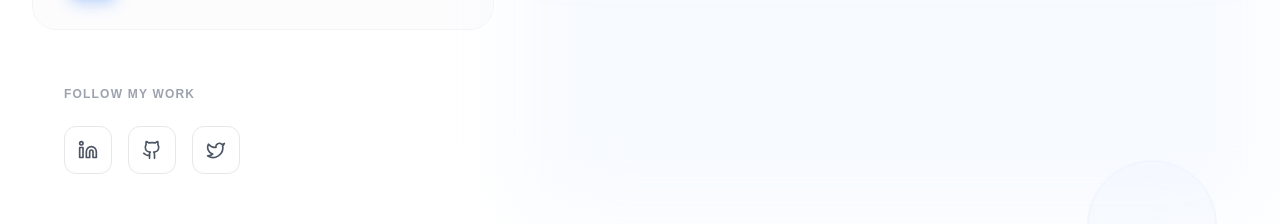
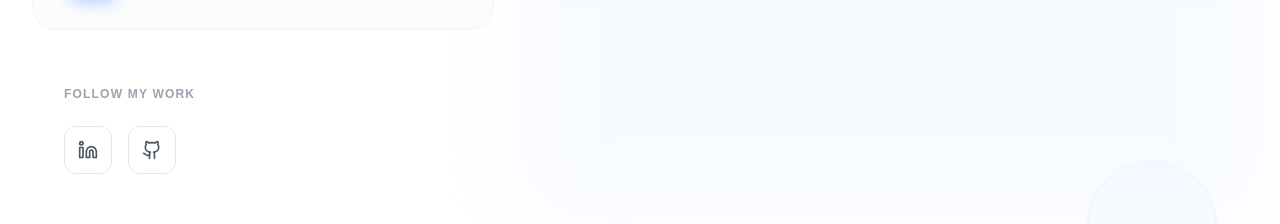
Before and after one commit to MpuhweNikita/Mpuhwe-V1-Portfolio, a Next.js app: page / in a window 1280 px wide. Shown: the part 10040-10264 px from the top of the page. Built offline with nearby package versions, Linux system fonts and the light colour scheme.

Commit message:
Changed contacts

```diff
--- a/src/components/Contact.tsx
+++ b/src/components/Contact.tsx
@@ -11,9 +11,8 @@ type FormValues = {
 };
 
 const socials = [
-  { href: "https://linkedin.com", label: "LinkedIn", Icon: Linkedin },
-  { href: "https://github.com", label: "GitHub", Icon: Github },
-  { href: "https://x.com", label: "X", Icon: Twitter },
+  { href: "https://www.linkedin.com/in/mpuhwe-nikita-82a80934b/", label: "LinkedIn", Icon: Linkedin },
+  { href: "https://github.com/MpuhweNikita", label: "GitHub", Icon: Github },
 ];
 
 export function Contact() {
```
